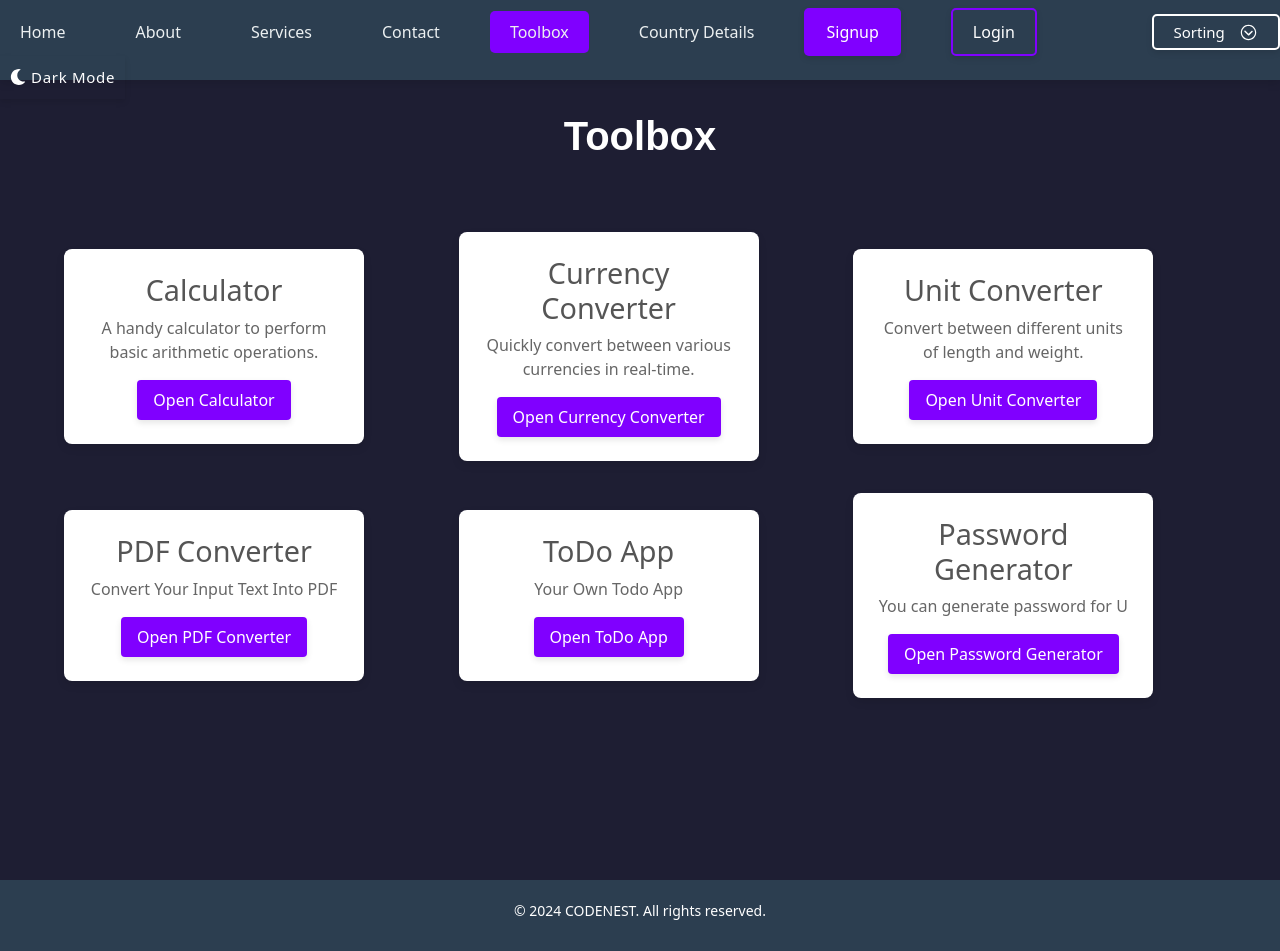
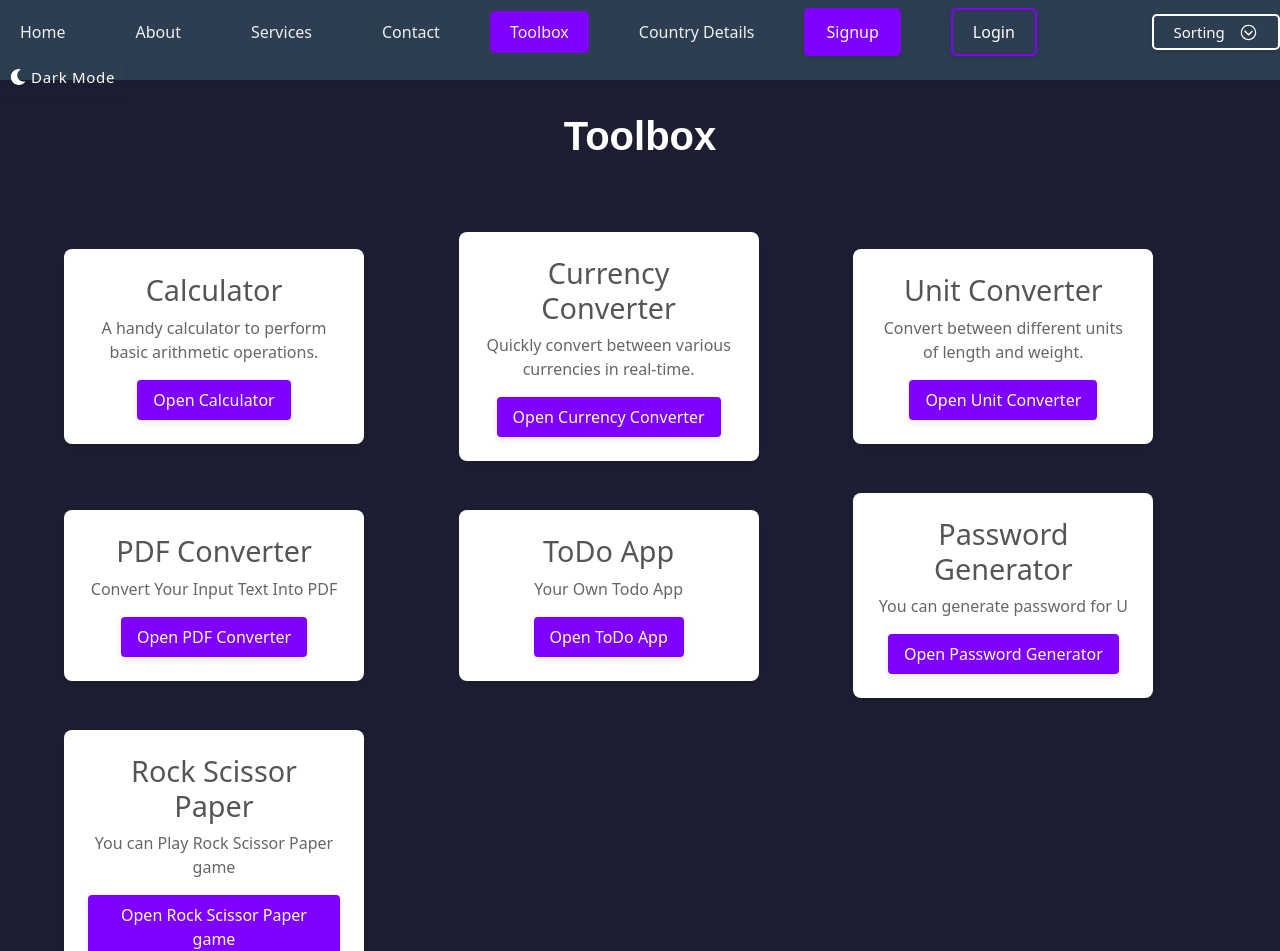
Before and after one commit to codenest20/react-fun-website, a React (Vite) app: page /toolbox in a window 1280 px wide. Shown: the top 951 px of the page. Built offline with nearby package versions, Linux system fonts and the light colour scheme.

Commit message:
rock scissor paper game is visualize in toolbox page

```diff
--- a/src/Toolbox/Toolbox.jsx
+++ b/src/Toolbox/Toolbox.jsx
@@ -55,6 +55,13 @@ export default function Toolbox() {
           clickBtn={() => navigate("/password-generator")}
         />
 
+        <ToolboxContainer
+          title="Rock Scissor Paper"
+          desc="You can Play Rock Scissor Paper game"
+          btnName="Open Rock Scissor Paper game"
+          clickBtn={() => navigate("/rock-scissor-paper")}
+        />
+
 
       </div>
     </div>
```
